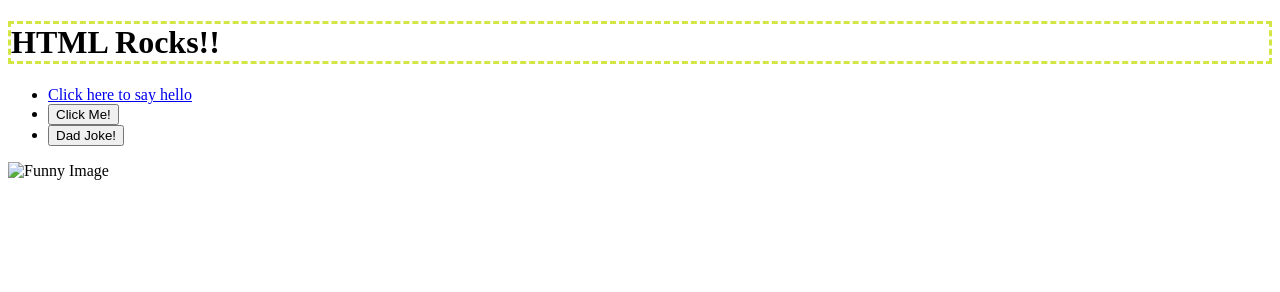
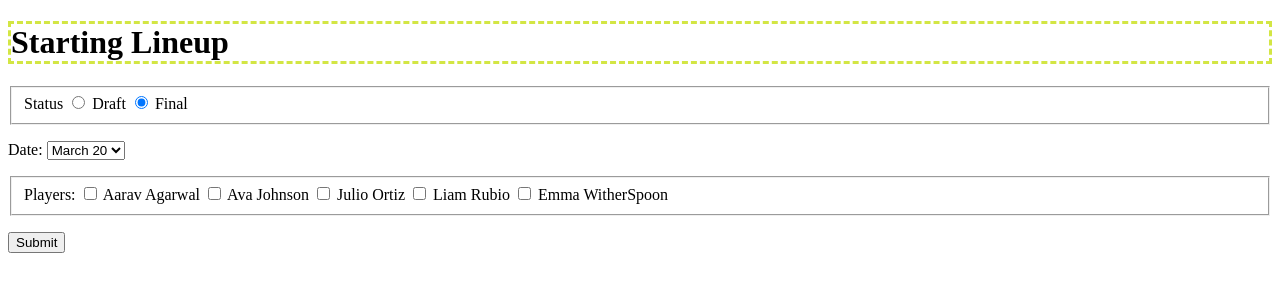
Before and after one commit to Violabug/9.03-Lab--JavaScript-in-the-Browser, a website: page index.html in a window 1280 px wide. Drawn offline with Linux system fonts and the light colour scheme; files that its build step writes are made by us from their sources.

Commit message:
Add the HTML

```diff
--- a/index.html
+++ b/index.html
@@ -3,23 +3,60 @@
 
 <head>
   <meta charset="utf-8">
-  <title>CS208 - Starter Code (UPDATE ME)!</title>
+  <title>CS208 - JavaScript in the Browser</title>
   <meta name="description" content="">
   <meta name="viewport" content="width=device-width, initial-scale=1">
   <link rel="stylesheet" href="style.css">
 </head>
 
 <body>
-  <h1>HTML Rocks!!</h1>
-  <ul>
-  <li><a href="/hello">Click here to say hello</a></li>
-  <li><button id="hello-link">Click Me!</button></li>
-  <li><button id="joke-button">Dad Joke!</button></li>
-  <script src="script.js"></script>
-  </ul>
-  <img src="funny.png" alt="Funny Image" width="300" height="200">
+  <h1>Starting Lineup</h1>
+  <form>
 
-  <h2 id="joke-display"></h2>
+    <p>
+      <fieldset>
+        <ledgend>Status</ledgend>
+        <input type="radio" name="status" value="draft" id="draft">
+        <label for="draft">Draft</label>
+
+        <input type="radio" name="status" value="final" id="final" checked>
+        <label for="final">Final</label>
+      </fieldset>
+    </p>
+
+    <p>
+      Date:
+      <select name="gameDate">
+        <option value="march20">March 20</option>
+        <option value="march24">March 24</option>
+        <option value="april2">April 2</option>
+        <option value="april6">April 6</option>
+        <option value="april13">April 13</option>
+      </select>
+    </p>
+
+    <p>
+      <fieldset>
+        <ledgend>Players:</ledgend>
+        <input type="checkbox" name="aa" id="aa">
+        <label for="aa">Aarav Agarwal</label>
+
+        <input type="checkbox" name="aj" id="aj">
+        <label for="aj">Ava Johnson</label>
+
+        <input type="checkbox" name="jo" id="jo">
+        <label for="jo">Julio Ortiz</label>
+
+        <input type="checkbox" name="lr" id="lr">
+        <label for="lr">Liam Rubio</label>
+
+        <input type="checkbox" name="ew" id="ew">
+        <label for="ew">Emma WitherSpoon</label>
+      </fieldset>
+    </p>
+
+    <button>Submit</button>
+  </form>
 </body>
 
 </html>
```
